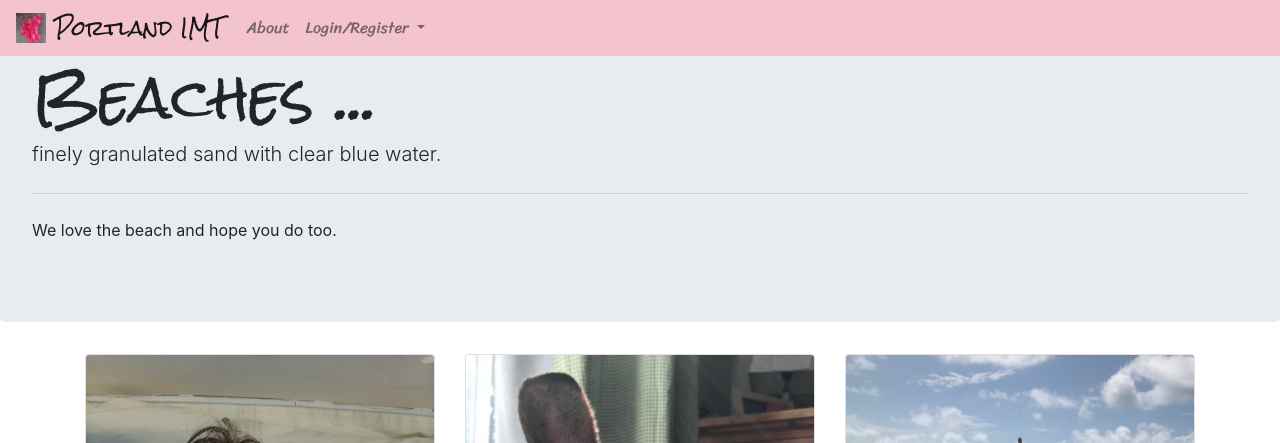
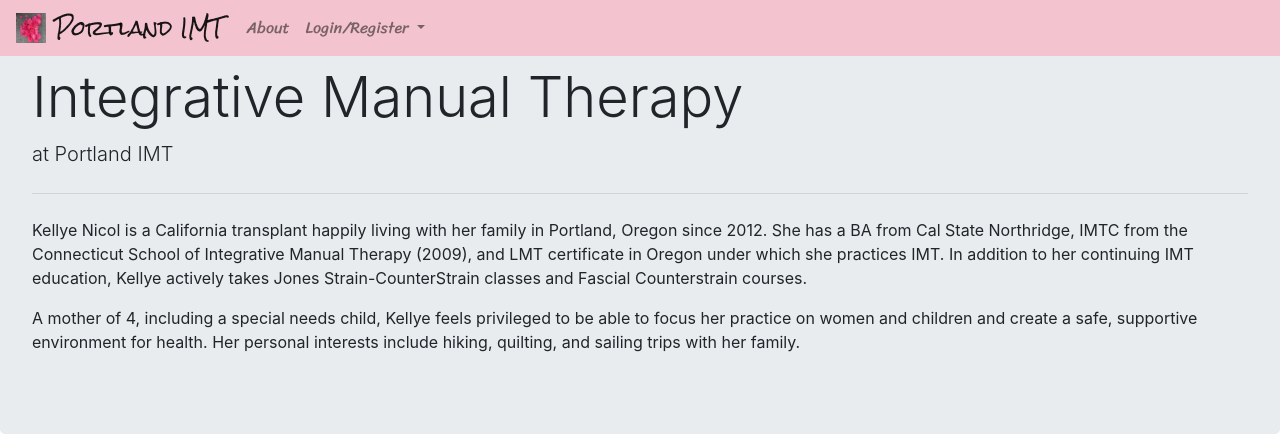
Before and after one commit to georgecnicol/PortlandIMT, a Flask app: page /about in a window 1280 px wide. Shown: the top 443 px of the page. Run offline with Flask 2, Linux system fonts and the light colour scheme; parts of the project's set-up code (start-up, migrations or seed data) failed here and were passed over; some libraries are stand-ins or nearby versions.

Commit message:
implement client content changes

```diff
--- a/project/core/templates/core/about.html
+++ b/project/core/templates/core/about.html
@@ -2,50 +2,51 @@
 
 {% block content %}
 <div class="jumbotron">
-  <h4 class="display-4" id="beaches">Beaches ...</h4>
-  <p class="lead">finely granulated sand with clear blue water.</p>
+  <h5 class="display-4" id="">Integrative Manual Therapy</h5>
+    <p class="lead">at Portland IMT</p>
   <hr class="my-4">
   <p>
-      We love the beach and hope you do too.
+      Kellye Nicol is a California transplant happily living with her family in Portland, Oregon since 2012.
+      She has a BA from Cal State Northridge, IMTC from the Connecticut School of Integrative Manual Therapy (2009),
+      and LMT certificate in Oregon under which she practices IMT. In addition to her continuing IMT education, Kellye
+      actively takes Jones Strain-CounterStrain classes and Fascial Counterstrain courses.<p>
+      A mother of 4, including a special needs child, Kellye feels privileged to be able to focus her practice on women
+      and children and create a safe, supportive environment for health.  Her personal interests
+      include hiking, quilting, and sailing trips with her family.
   </p>
 </div>
 <div class="container">
     <div class="card-deck">
         <div class="card">
-    <img src="../static/George.JPG" class="card-img-top" alt="picture of George">
+            <img src="../static/portlandIMTB.jpg" class="card-img-top" alt="dawg">
             <div class="card-body">
-      <h5 class="card-title">George Nicol</h5>
-        <p class="card-text">Does all the things ... Python, Flask, SQL, CSS, HTML, Bootstrap.</p>
-
+                <h5 class="card-title"></h5>
+                <p class="card-text">Family vacation</p>
+                <p class="card-text"><small class="text-muted"></small></p>
+            </div>
+        </div>
+        <div class="card">
+            <img src="../static/knicol.JPG" class="card-img-top" alt="picture of Kellye">
+            <div class="card-body">
+                <h5 class="card-title">Kellye Nicol</h5>
+                <p class="card-text">Certified IMT practitioner and LMT</p>
                 <p class="card-text">
-            <small class="text-muted"> georgecnicol at
-            <img src="../static/gmail.png" loading="lazy" height="11" width = '25'> dot com
-              <a href="https://www.linkedin.com/in/georgecnicol">
-            <img src="../static/linkedin.ico" loading="lazy" width="11" height="11"></a>
-            </small>
+                <small class="text-muted"></small>
                 </p>
             </div>
         </div>
+
         <div class="card">
-    <img src="../static/jack.png" class="card-img-top" alt="dawg">
+            <img src="../static/portlandIMTA.jpg" class="card-img-top" alt="girl jumping off boat">
             <div class="card-body">
-      <h5 class="card-title">Jack</h5>
-      <p class="card-text">Responsible for barking when the mail comes or when people walk down the street.</p>
-      <p class="card-text"><small class="text-muted">Will also go to the beach anytime.</small></p>
-    </div>
-  </div>
-  <div class="card">
-    <img src="../static/tess.JPG" class="card-img-top" alt="girl jumping off boat">
-    <div class="card-body">
-      <h5 class="card-title">Tess</h5>
-      <p class="card-text">Generates inspiration for many things and is part mermaid.</p>
-      <p class="card-text"><small class="text-muted">Has to be dragged away from the beach.</small></p>
+                <h5 class="card-title"></h5>
+                <p class="card-text">Kellye enjoys travel to tropical locations</p>
+                <p class="card-text"><small class="text-muted"></small></p>
             </div>
         </div>
     </div>
 </div>
-
-
-
+    <br>
+    <p id="learnmore"><a  href="https://imtwellnesscenter.com/what-is-imt/">Learn more about IMT</a></p>
 
 {% endblock %}
--- a/project/core/templates/core/index.html
+++ b/project/core/templates/core/index.html
@@ -5,7 +5,7 @@
 <div id="carouselExampleSlidesOnly" class="carousel slide" data-ride="carousel">
   <div class="carousel-inner">
     <div class="carousel-item active">
-        <img src="../static/aaron2-cEukkv42O40.jpg" class="d-block w-100" alt="blue chairs on a beach in the afternoon">
+        <img src="../static/knicol.jpg" class="d-block w-100" alt="blue chairs on a beach in the afternoon">
     </div>
     <div class="carousel-item">
       <img src="../static/portlandIMTB.jpg" class="d-block w-100" alt="family in Hamilton caves, Long Island, Bahamas">
--- a/project/static/fonts.css
+++ b/project/static/fonts.css
@@ -15,6 +15,10 @@
 
 .error-message {
     font-family: 'Caveat', cursive;
+}
+
+#learnmore {
+    text-align: center;
 }
 
 #beaches {
--- a/project/templates/base.html
+++ b/project/templates/base.html
@@ -41,7 +41,7 @@
       <!-- login dependent presentation -->
           {% if current_user.is_authenticated %}
               <li class="nav-item">
-                  <a class="nav-link" href="{{ url_for('appointments.list_appointments')}}">List My Appointments</a>
+                  <a class="nav-link" href="{{ url_for('appointments.list_appointments')}}">My Appointments</a>
               </li>
               <li class="nav-item">
                   <a class="nav-link" href="{{ url_for('appointments.calendar')}}">Calendar</a>
```
Also changed, not shown: project/static/knicol.JPG (added), project/static/knicol2.JPG (added). Lines whose indentation alone changed are shown as unchanged.
